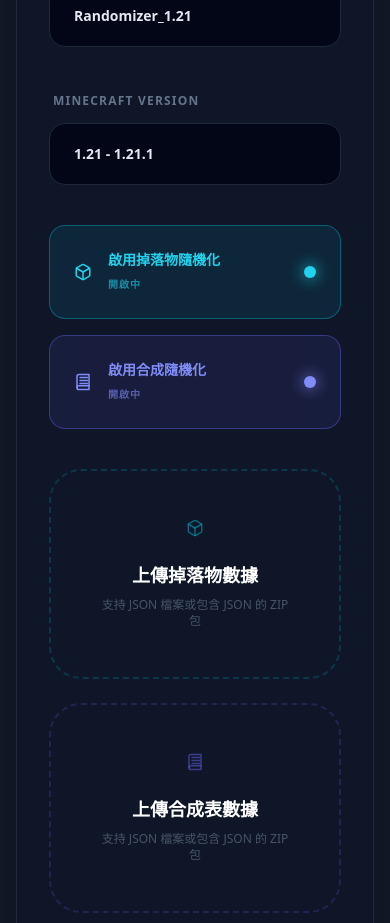
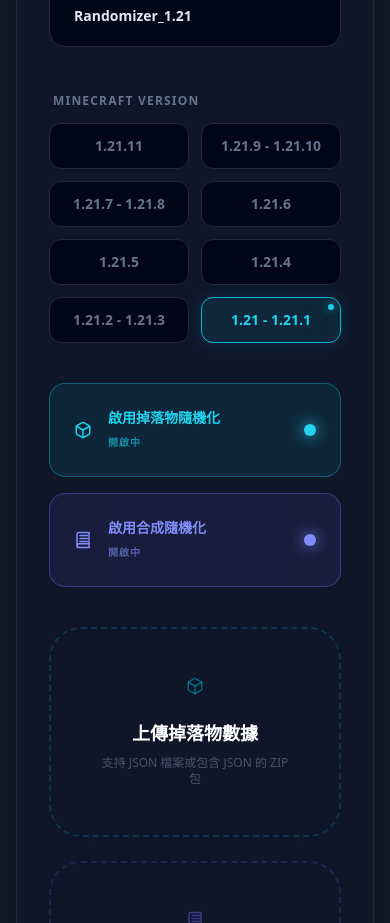
Before and after one commit to lailai1653265/random-drop-recipe, a React (Vite) app: page / in a window 390 px wide. Shown: the part 860-1783 px from the top of the page. Built offline with nearby package versions, Linux system fonts and the light colour scheme.

Commit message:
Replace version select dropdown with button grid
Updated the Minecraft version selector from a dropdown to a responsive grid of buttons for improved usability and visual feedback. The selected version is now highlighted, and an active indicator dot is shown.

```diff
--- a/App.tsx
+++ b/App.tsx
@@ -399,15 +399,24 @@
 
             <div className="space-y-3 group">
               <label className="text-xs font-black text-slate-500 uppercase tracking-widest ml-1">Minecraft Version</label>
-              <select
-                value={config.version}
-                onChange={(e) => setConfig({ ...config, version: e.target.value as MinecraftVersion })}
-                className="w-full bg-slate-950 border border-slate-800 rounded-2xl px-6 py-5 font-bold text-slate-200 focus:border-cyan-500 outline-none text-sm focus:ring-1 focus:ring-cyan-500/20 transition-all appearance-none"
-              >
+              <div className="grid grid-cols-2 lg:grid-cols-4 gap-3">
                 {Object.keys(VERSION_FORMATS).map(ver => (
-                  <option key={ver} value={ver}>{VERSION_LABELS[ver] || ver}</option>
+                  <button
+                    key={ver}
+                    onClick={() => setConfig({ ...config, version: ver as MinecraftVersion })}
+                    className={`relative group overflow-hidden px-4 py-3 rounded-xl border text-sm font-bold transition-all duration-300 transform active:scale-95 ${config.version === ver
+                      ? 'bg-cyan-500/10 border-cyan-500 text-cyan-400 shadow-[0_0_20px_rgba(6,182,212,0.15)]'
+                      : 'bg-slate-950 border-slate-800 text-slate-500 hover:border-slate-700 hover:text-slate-400 hover:bg-slate-900'
+                      }`}
+                  >
+                    {/* Active Indicator Dot */}
+                    {config.version === ver && (
+                      <div className="absolute top-1.5 right-1.5 w-1.5 h-1.5 bg-cyan-400 rounded-full shadow-[0_0_8px_rgba(6,182,212,0.8)] animate-pulse" />
+                    )}
+                    <span className="relative z-10">{VERSION_LABELS[ver] || ver}</span>
+                  </button>
                 ))}
-              </select>
+              </div>
             </div>
           </div>
 
```
